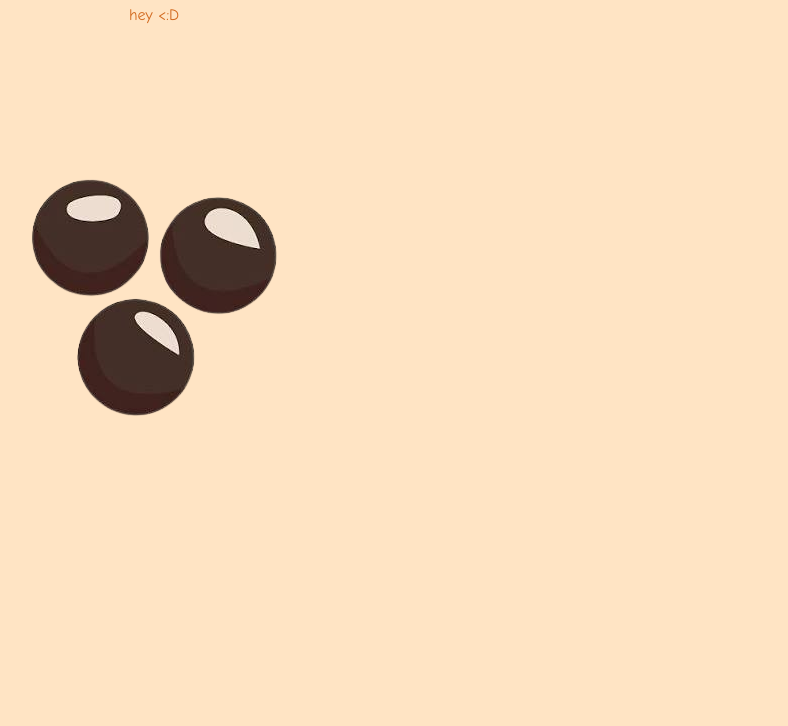
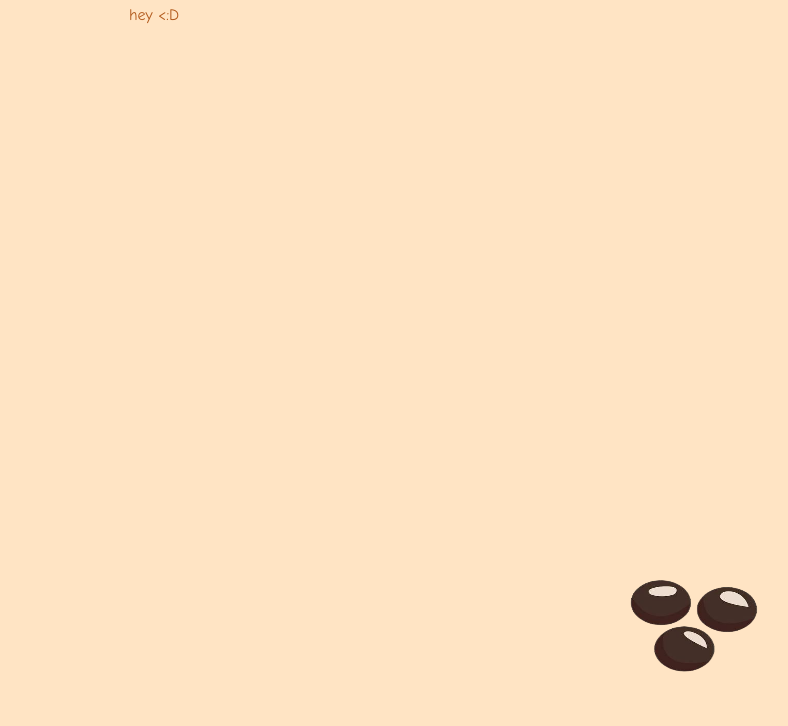
Before and after one commit to x5red78-HACKC1UB/BOBA, a plain HTML site: page index.html in a window 1280 px wide. Shown: the part 74-800 px from the top of the page, without its empty margins (486-1274 px from the left). Drawn offline with Linux system fonts and the light colour scheme.

Commit message:
more detail

```diff
--- a/index.html
+++ b/index.html
@@ -9,6 +9,6 @@
 <body>
     <H1>i love boba</H1>
     <p>hey <:D</p>
-    <img src="images/web.png" alt="">
+    <img src="images/web.png" class="bobaimg" width="200" height="200">
 </body>
 </html>
--- a/style.css
+++ b/style.css
@@ -1,6 +1,11 @@
 body{
     background-color: bisque;
     font-family: 'Comic Sans MS';
-    color:chocolate;
+    color:rgb(178, 90, 28);
     text-align: center;
 }
+.bobaimg{
+     position: absolute;
+    bottom: 0px;
+    right: 0px;
+}
```
